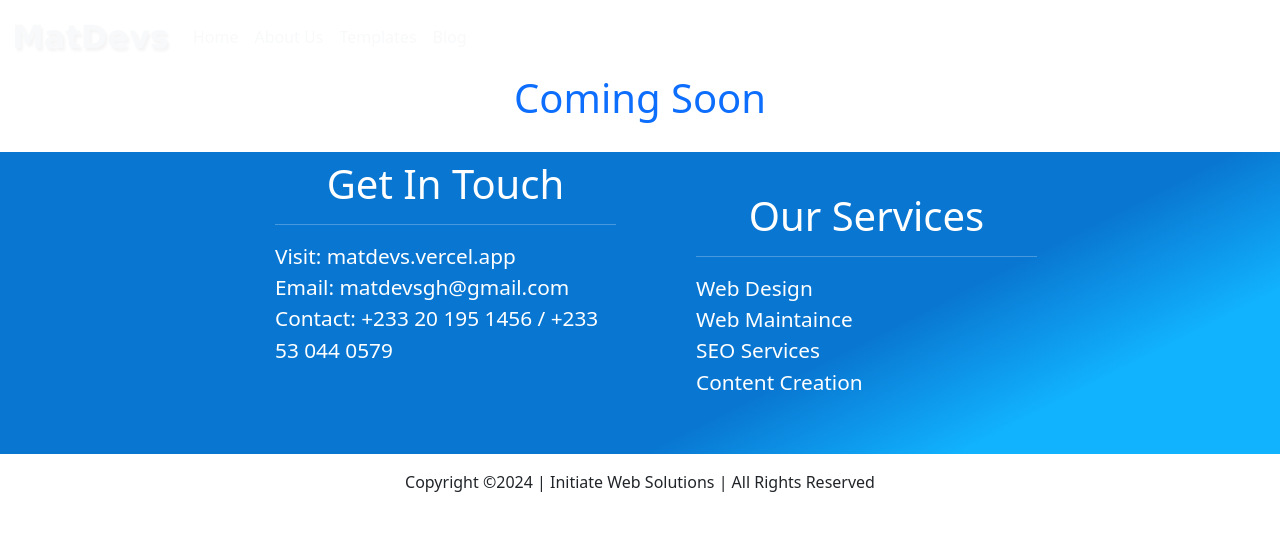
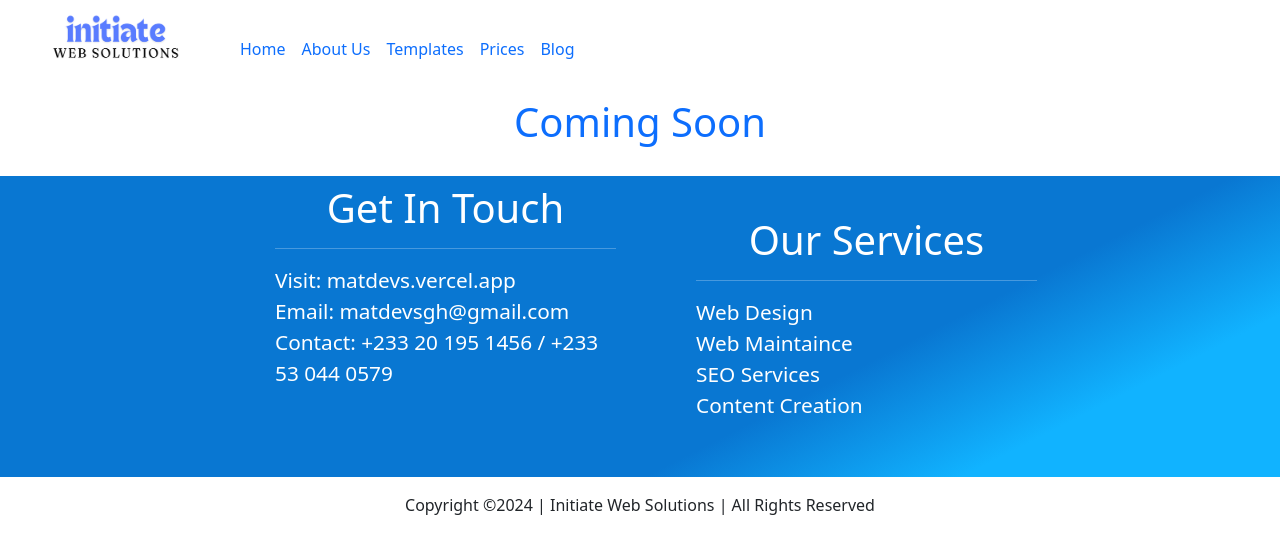
Before and after one commit to matdevsgh/initiate, a plain HTML site: page blog.html in a window 1280 px wide. Drawn offline with nearby package versions, Linux system fonts and the light colour scheme; a script that the page names is missing.

Commit message:
made changes to the nav bar to show the logo

```diff
--- a/blog.html
+++ b/blog.html
@@ -15,9 +15,9 @@
     <!--====================================================
                         Navigagtion Bar
     =====================================================-->
-    <nav class="navbar navbar-expand-lg text-light nav">
-        <div class="container-fluid">
-            <a class="navbar-brand text-light " href="#"><span class="name">MatDevs</span></a>
+    <nav class="navbar navbar-expand-md p-0 text-light nav">
+        <div class="container-fluid px-3">
+            <a class="navbar-brand text-light " href="#"><img src="/images/initiate.png" class="img-fluid logo"></a>
             <button class="navbar-toggler" type="button" data-bs-toggle="collapse" data-bs-target="#navbarTogglerDemo02"
                 aria-controls="navbarTogglerDemo02" aria-expanded="false" aria-label="Toggle navigation">
                 <span class="navbar-toggler-icon"></span>
@@ -25,16 +25,19 @@
             <div class="collapse navbar-collapse" id="navbarTogglerDemo02">
                 <ul class="navbar-nav me-auto mb-2 mb-lg-0">
                     <li class="nav-item">
-                        <a class="nav-link  text-light active" aria-current="page" href="/index.html">Home</a>
+                        <a class="nav-link  text-primary active" aria-current="page" href="/index.html">Home</a>
                     </li>
                     <li class="nav-item">
-                        <a class="nav-link text-light " href="about.html">About Us</a>
+                        <a class="nav-link text-primary " href="about.html">About Us</a>
                     </li>
                     <li class="nav-item">
-                        <a class="nav-link text-light " href="/themes.html">Templates</a>
+                        <a class="nav-link text-primary " href="/themes.html">Templates</a>
                     </li>
                     <li class="nav-item">
-                        <a class="nav-link text-light " href="/blog.html">Blog</a>
+                        <a href="/price.html" class="nav-link text-primary">Prices</a>
+                    </li>
+                    <li class="nav-item">
+                        <a class="nav-link text-primary " href="/blog.html">Blog</a>
                     </li>
                 </ul>
             </div>
```
Also changed, not shown: about.html (+10 -7 lines), themes.html (+10 -7 lines).
